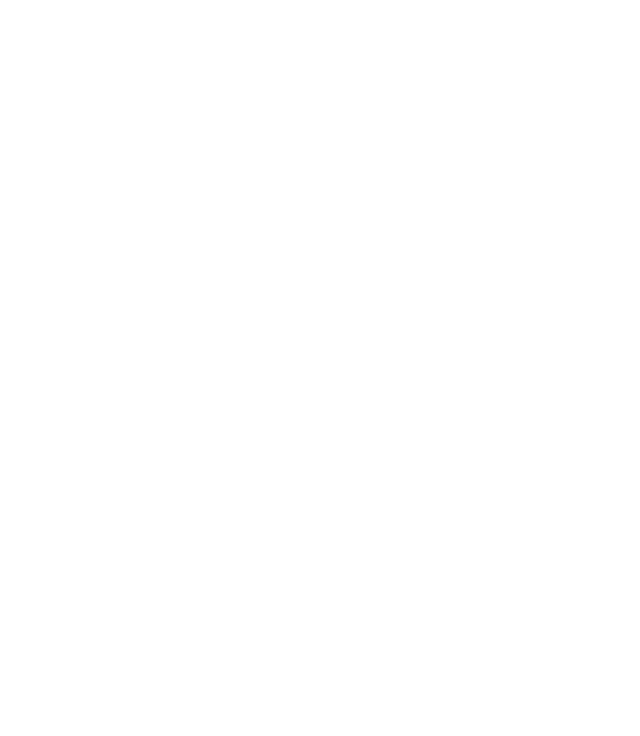
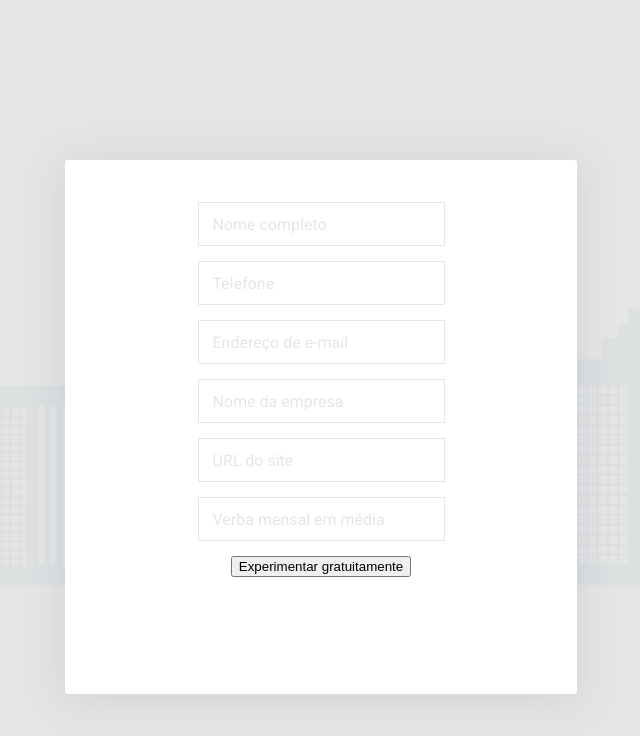
Before and after one commit to vag-lu/voxus-frontend-challenge, a plain HTML site: page index.html in a window 1280 px wide. Shown: the whole page, without its empty margins (345-985 px from the left). Drawn offline with Linux system fonts and the light colour scheme.

Commit message:
fields placed

```diff
--- a/index.html
+++ b/index.html
@@ -4,10 +4,53 @@
 <head>
     <title>Voxus</title>
     <meta charset="utf-8">
+
+    <link rel="stylesheet" type="text/css" href="./root/css/index.css">
+    <link href="https://fonts.googleapis.com/css?family=Roboto&display=swap" rel="stylesheet">
 </head>
 
 <body>
+    <img src="./root/img/city.svg"></img>
 
+    <div>
+
+    </div>
+    <div>
+        <div class="formContainer">
+            <form>
+                <div class="field">
+                    <label for="name">Nome completo</label>
+                    <input id="name"></input>
+                </div>
+
+                <div class="field">
+                    <label for="phone">Telefone</label>
+                    <input id="phone"></input>
+                </div>
+
+                <div class="field">
+                    <label for="email">Endereço de e-mail</label>
+                    <input id="email"></input>
+                </div>
+
+                <div class="field">
+                    <label for="company">Nome da empresa</label>
+                    <input id="company"></input>
+                </div>
+
+                <div class="field">
+                    <label for="url">URL do site</label>
+                    <input id="url"></input>
+                </div>
+
+                <div class="field">
+                    <label for="budget">Verba mensal em média</label>
+                    <input id="budget"></input>
+                </div>
+            </form>
+            <button id="finish-button">Experimentar gratuitamente</button>
+        </div>
+    </div>
 </body>
 
 </html>
--- a/root/css/index.css
+++ b/root/css/index.css
@@ -0,0 +1,46 @@
+body {
+    background-color: #E5E5E5;
+    margin: 0;
+    overflow: hidden;
+}
+
+.formContainer {
+    position: absolute;
+    width: 40vw;
+    height: 60vh;
+    left: 410px;
+    top: 20vh;
+    background: #FFFFFF;
+    box-shadow: 0px 4px 40px rgba(116, 130, 150, 0.2);
+    border-radius: 3px;
+    text-align: center;
+    padding: 27px 0px 27px 0;
+}
+
+.field {
+    position: relative;
+    margin: 15px;
+}
+
+input {
+    border: 1px solid rgba(116, 130, 150, 0.2);
+    background: #FFFFFF;
+    width: 50%;
+    height: 40px;
+}
+
+label {
+    position: absolute;
+    color: rgba(116, 130, 150, 0.2);
+    font-family: Roboto;
+    font-style: normal;
+    font-weight: normal;
+    font-size: 16px;
+    top: 50%;
+    -ms-transform: translateY(-50%);
+    transform: translateY(-50%);
+    margin-left: 15px;
+}
+
+input:focus,
+label {}
```
Also changed, not shown: root/img/city.svg (added).
